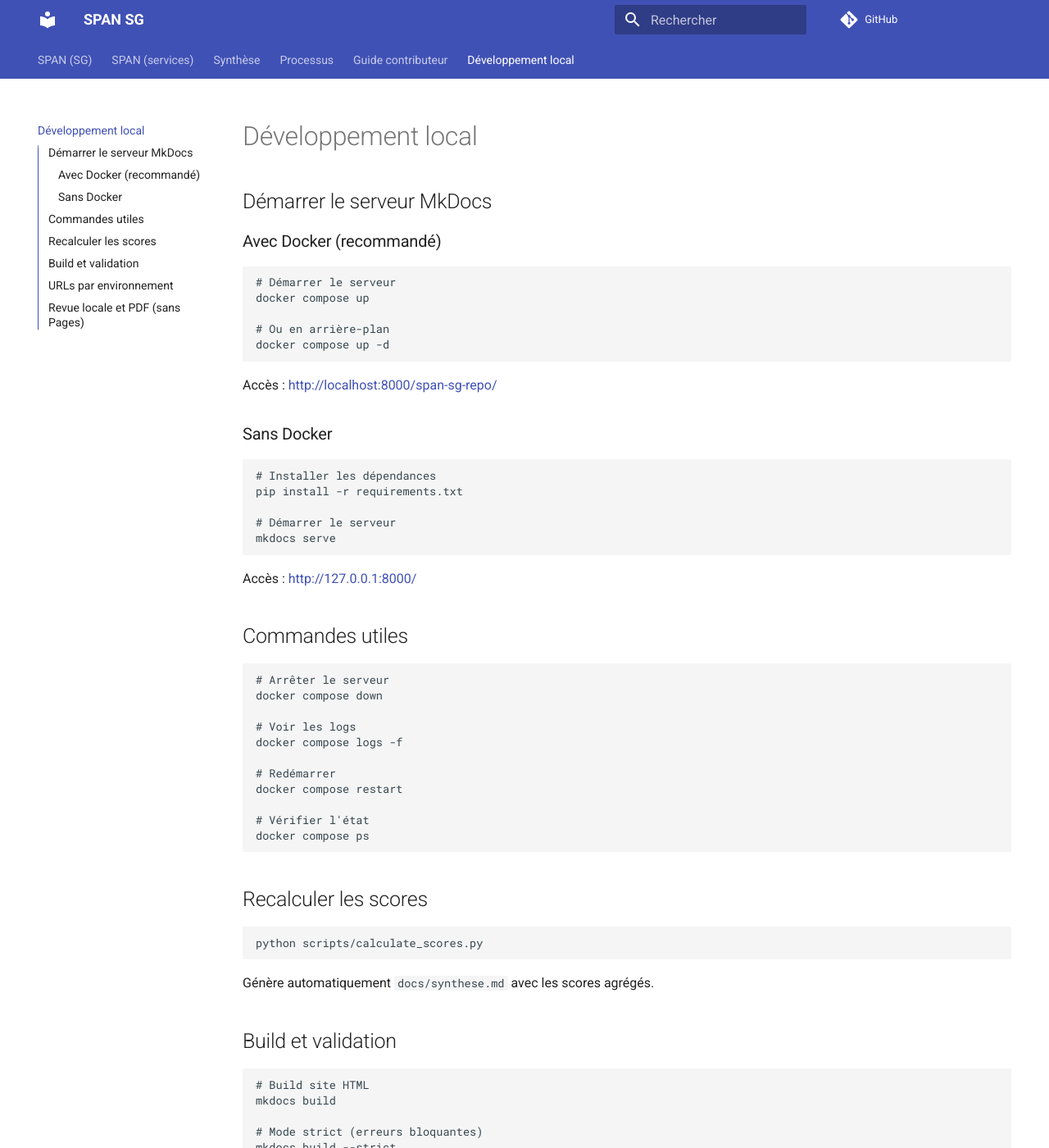
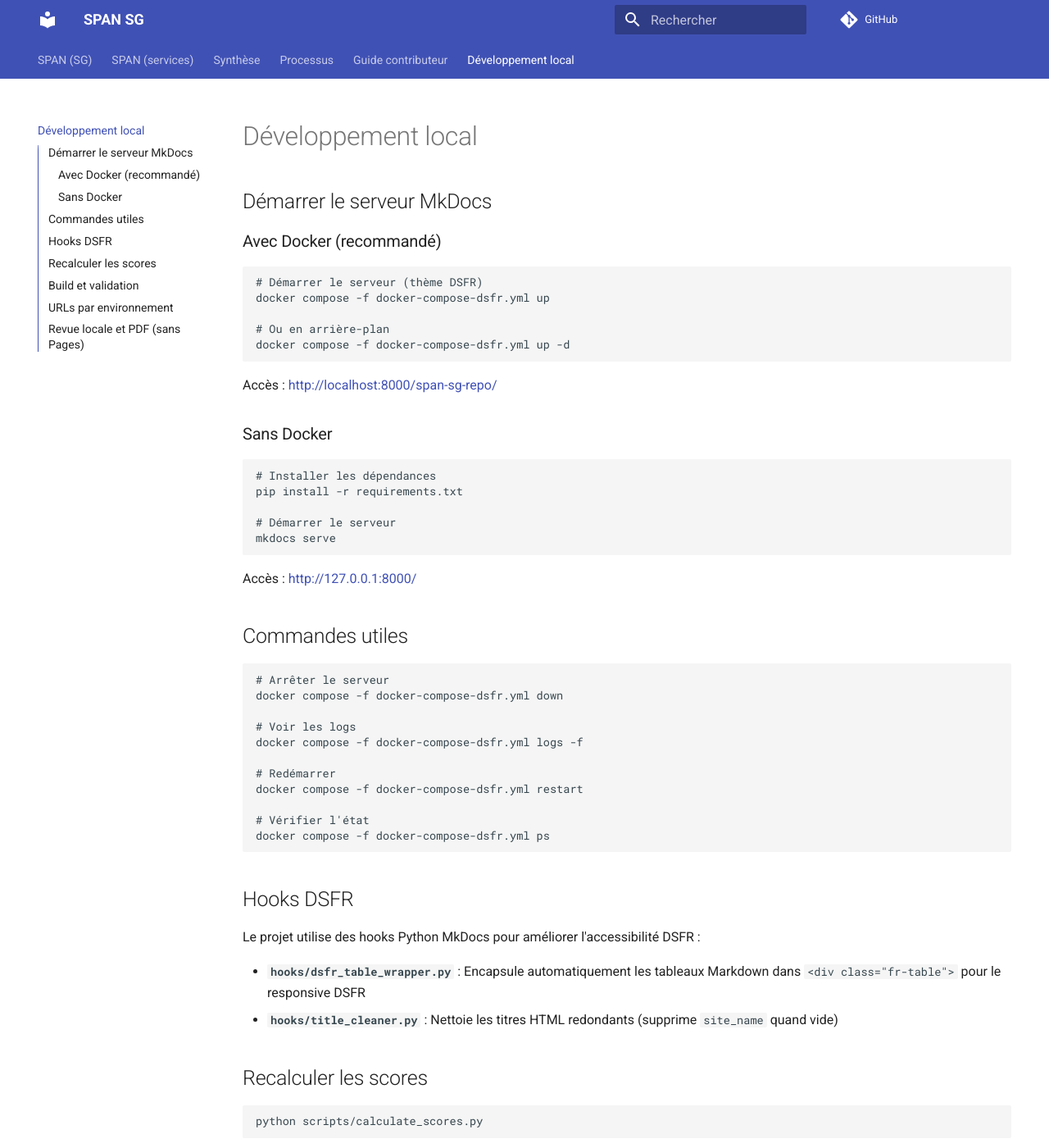
Before and after one commit to Alexmacapple/span-sg, an MkDocs documentation site: the page built from docs/dev-local.md, in a window 1280 px wide and 1400 px high. Shown: the whole window at 82% size. Built offline with MkDocs 1.6.1 and Material for MkDocs 9.7.7, drawn with Linux system fonts in a browser that asks for light colours; comment, search, counter and statistics services are not loaded.

Commit message:
docs: mise à jour documentation pour migration DSFR v1.0.1
Synchronisation de tous les fichiers MD avec l'état actuel du projet
après migration DSFR du 08/10/2025.

Fichiers mis à jour :

1. CHANGELOG.md
   - Ajout section v1.0.1-dsfr (2025-10-08)
   - Documentation complète : thème, accessibilité, navigation, hooks
   - Liste des 10 commits DSFR

2. README.md
   - Date : 08/10/2025
   - Version : v1.0.1-dsfr
   - Commande Docker : docker-compose-dsfr.yml
   - Nouvelle section "Thème DSFR" avec caractéristiques et config

3. CLAUDE.md
   - Version : 1.3 (2025-10-08)
   - Commandes DSFR : docker-compose-dsfr.yml, mkdocs-dsfr-pdf.yml
   - Nouvelle section "Hooks DSFR" (dsfr_table_wrapper.py, title_cleaner.py)

4. docs/dev-local.md
   - Toutes les commandes docker compose → docker compose -f docker-compose-dsfr.yml
   - Nouvelle section "Hooks DSFR" avec explications

Cohérence : Tous les MD reflètent maintenant l'architecture DSFR actuelle
(thème v0.17.0, hooks Python, composants accessibles).

````diff
--- a/docs/dev-local.md
+++ b/docs/dev-local.md
@@ -5,11 +5,11 @@
 ### Avec Docker (recommandé)
 
 ```bash
-# Démarrer le serveur
-docker compose up
+# Démarrer le serveur (thème DSFR)
+docker compose -f docker-compose-dsfr.yml up
 
 # Ou en arrière-plan
-docker compose up -d
+docker compose -f docker-compose-dsfr.yml up -d
 ```
 
 Accès : <http://localhost:8000/span-sg-repo/>
@@ -30,17 +30,24 @@ Accès : <http://127.0.0.1:8000/>
 
 ```bash
 # Arrêter le serveur
-docker compose down
+docker compose -f docker-compose-dsfr.yml down
 
 # Voir les logs
-docker compose logs -f
+docker compose -f docker-compose-dsfr.yml logs -f
 
 # Redémarrer
-docker compose restart
+docker compose -f docker-compose-dsfr.yml restart
 
 # Vérifier l'état
-docker compose ps
+docker compose -f docker-compose-dsfr.yml ps
 ```
+
+## Hooks DSFR
+
+Le projet utilise des hooks Python MkDocs pour améliorer l'accessibilité DSFR :
+
+- **`hooks/dsfr_table_wrapper.py`** : Encapsule automatiquement les tableaux Markdown dans `<div class="fr-table">` pour le responsive DSFR
+- **`hooks/title_cleaner.py`** : Nettoie les titres HTML redondants (supprime `site_name` quand vide)
 
 ## Recalculer les scores
 
````
Also changed, not shown: CHANGELOG.md (+47 -0 lines), README.md (+20 -4 lines).
